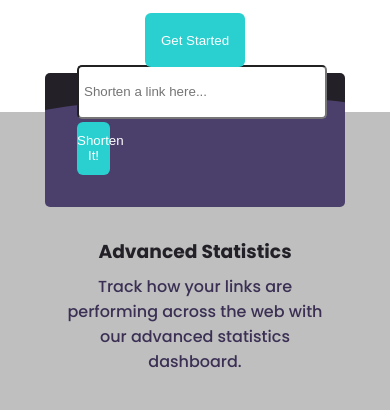
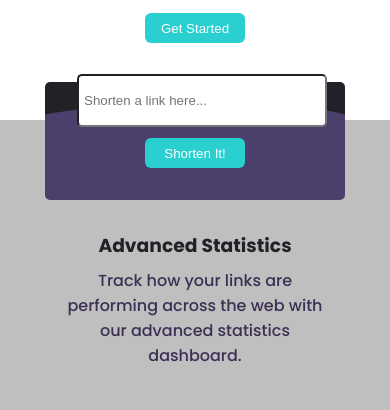
Before and after one commit to Petersgodspower19/url-shortening-api-frontendmentor-challenge, a plain HTML site: page index.html in a window 390 px wide. Shown: the part 409-819 px from the top of the page. Drawn offline with Linux system fonts and the light colour scheme; some packages are replaced by stand-ins of ours; a script that the page names is missing.

Commit message:
Update style.css

```diff
--- a/style.css
+++ b/style.css
@@ -65,9 +65,9 @@ body{
 .sign-up-btn{
     background-color:hsl(180, 66%, 49%);
     color: white;
-    height: 4em;
+    height: 30px;
     border: none;
-    width: 14%;
+    width: 100px;
     border-radius: 6px;
     transition: 0.3s;
 }
@@ -87,7 +87,7 @@ header{
     gap: 1.5rem;
 }
 header button{
-    width: 100px;
+    width: 200px;
     border: none;
     cursor: pointer;
 }
@@ -175,8 +175,11 @@ input{
 form{
     display: flex;
     justify-content: space-between;
-    text-align: start;
+     text-align: start;
     /* gap: 0.5rem; */
+}
+form button{
+    margin-top:10px;
 }
 form input.error{
     border: 2px solid hsl(0, 87%, 67%);
@@ -351,6 +354,7 @@ footer a:hover{
     }
     .first-section{
         flex-direction: column-reverse;
+        margin-bottom: 2rem;
     }
     .first-section-text{
         width: 100%;
@@ -362,6 +366,9 @@ footer a:hover{
     }
     .first-section-text p{
         width: 100%;
+    }
+    .first-section  button{
+        margin-bottom: 2rem;
     }
     .first-section img{
         width: 70%;
@@ -377,6 +384,10 @@ footer a:hover{
         margin: auto;
         gap: 0.2rem;
     }
+    form button{
+        margin: auto;
+        margin-top: 0.5rem;
+    }
     .second-section .input-section input{
         width: 250px;
         margin: auto;
```
